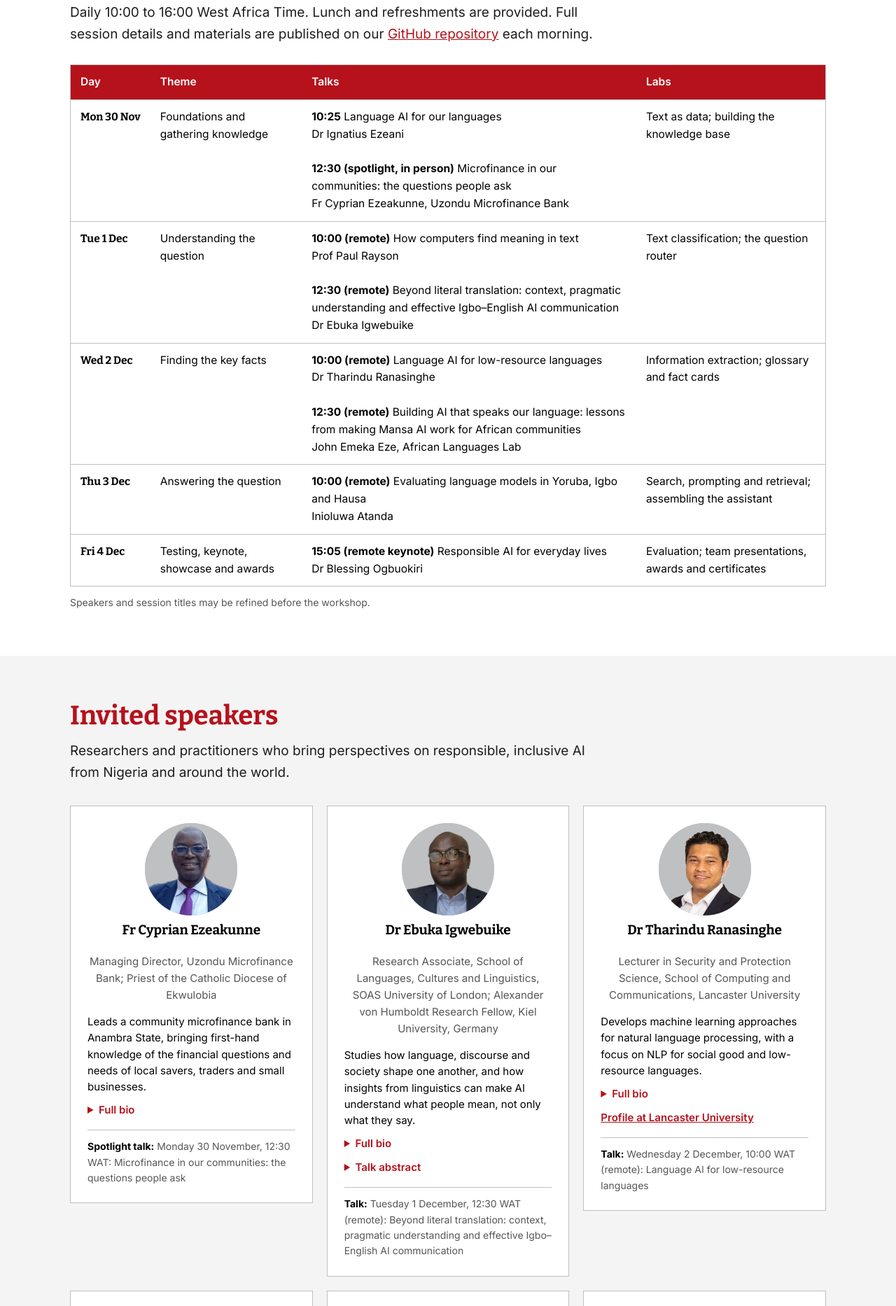
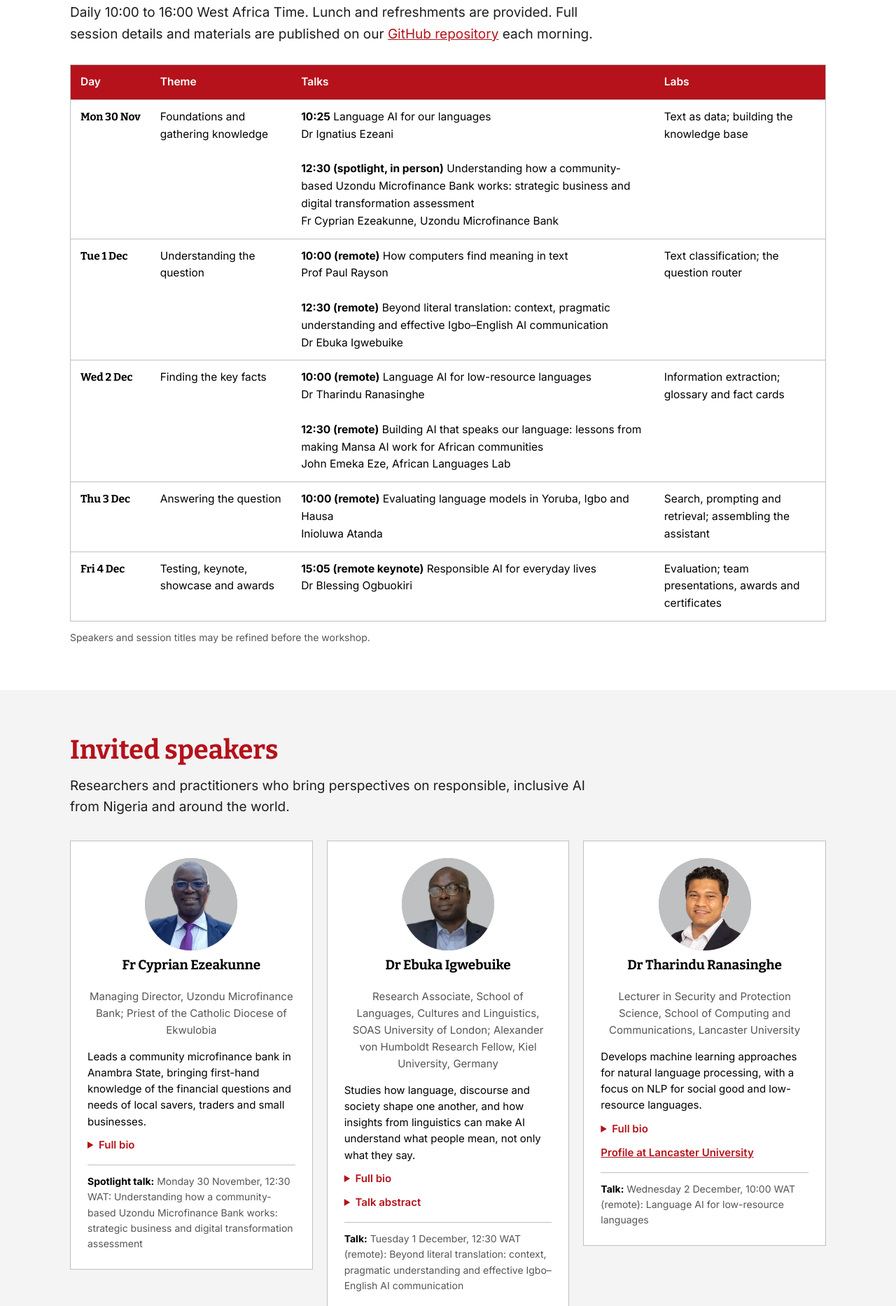
Before and after one commit to UCREL/AI4Impact2026, a plain HTML site: page docs/index.html in a window 1280 px wide. Shown: the part 2175-4041 px from the top of the page at 70% size. Drawn offline with nearby package versions, Linux system fonts and the light colour scheme.

Commit message:
add UMFB talk title

```diff
--- a/docs/index.html
+++ b/docs/index.html
@@ -249,7 +249,7 @@ footer .wrap{display:flex;gap:20px;flex-wrap:wrap;justify-content:space-between}
       <table>
         <thead><tr><th scope="col">Day</th><th scope="col">Theme</th><th scope="col">Talks</th><th scope="col">Labs</th></tr></thead>
         <tbody>
-          <tr><td class="day">Mon 30 Nov</td><td>Foundations and gathering knowledge</td><td><strong>10:25</strong> Language AI for our languages<br>Dr Ignatius Ezeani<br><br><strong>12:30 (spotlight, in person)</strong> Microfinance in our communities: the questions people ask<br>Fr Cyprian Ezeakunne, Uzondu Microfinance Bank</td><td>Text as data; building the knowledge base</td></tr>
+          <tr><td class="day">Mon 30 Nov</td><td>Foundations and gathering knowledge</td><td><strong>10:25</strong> Language AI for our languages<br>Dr Ignatius Ezeani<br><br><strong>12:30 (spotlight, in person)</strong> Understanding how a community-based Uzondu Microfinance Bank works: strategic business and digital transformation assessment<br>Fr Cyprian Ezeakunne, Uzondu Microfinance Bank</td><td>Text as data; building the knowledge base</td></tr>
           <tr><td class="day">Tue 1 Dec</td><td>Understanding the question</td><td><strong>10:00 (remote)</strong> How computers find meaning in text<br>Prof Paul Rayson<br><br><strong>12:30 (remote)</strong> Beyond literal translation: context, pragmatic understanding and effective Igbo–English AI communication<br>Dr Ebuka Igwebuike</td><td>Text classification; the question router</td></tr>
           <tr><td class="day">Wed 2 Dec</td><td>Finding the key facts</td><td><strong>10:00 (remote)</strong> Language AI for low-resource languages<br>Dr Tharindu Ranasinghe<br><br><strong>12:30 (remote)</strong> Building AI that speaks our language: lessons from making Mansa AI work for African communities<br>John Emeka Eze, African Languages Lab</td><td>Information extraction; glossary and fact cards</td></tr>
           <tr><td class="day">Thu 3 Dec</td><td>Answering the question</td><td><strong>10:00 (remote)</strong> Evaluating language models in Yoruba, Igbo and Hausa<br>Inioluwa Atanda</td><td>Search, prompting and retrieval; assembling the assistant</td></tr>
@@ -277,7 +277,7 @@ footer .wrap{display:flex;gap:20px;flex-wrap:wrap;justify-content:space-between}
           <p>Fr Cyprian Ezeakunne is a priest of the Catholic Diocese of Ekwulobia, Nigeria, and the Managing Director of Uzondu Microfinance Bank.</p>
           <p>He holds a Bachelor&rsquo;s degree in Philosophy from the Pontifical Urban University, Rome, and the University of Ibadan, Nigeria; a Bachelor&rsquo;s degree in Theology from the Pontifical Urban University, Rome; and a Postgraduate Diploma in Education from Nnamdi Azikiwe University, Awka. He is an Associate Member of the Institute of Chartered Accountants of Nigeria and a Certified Microfinance Practitioner (MCP).</p>
         </details>
-        <p class="talk"><strong>Spotlight talk:</strong> Monday 30 November, 12:30 WAT: Microfinance in our communities: the questions people ask</p>
+        <p class="talk"><strong>Spotlight talk:</strong> Monday 30 November, 12:30 WAT: Understanding how a community-based Uzondu Microfinance Bank works: strategic business and digital transformation assessment</p>
       </div>
       <div class="card person speaker">
         <div class="avatar"><span aria-hidden="true">EI</span><img src="assets/people/igwebuike.png" alt="Dr Ebuka Igwebuike" onerror="this.remove()"></div>
```
